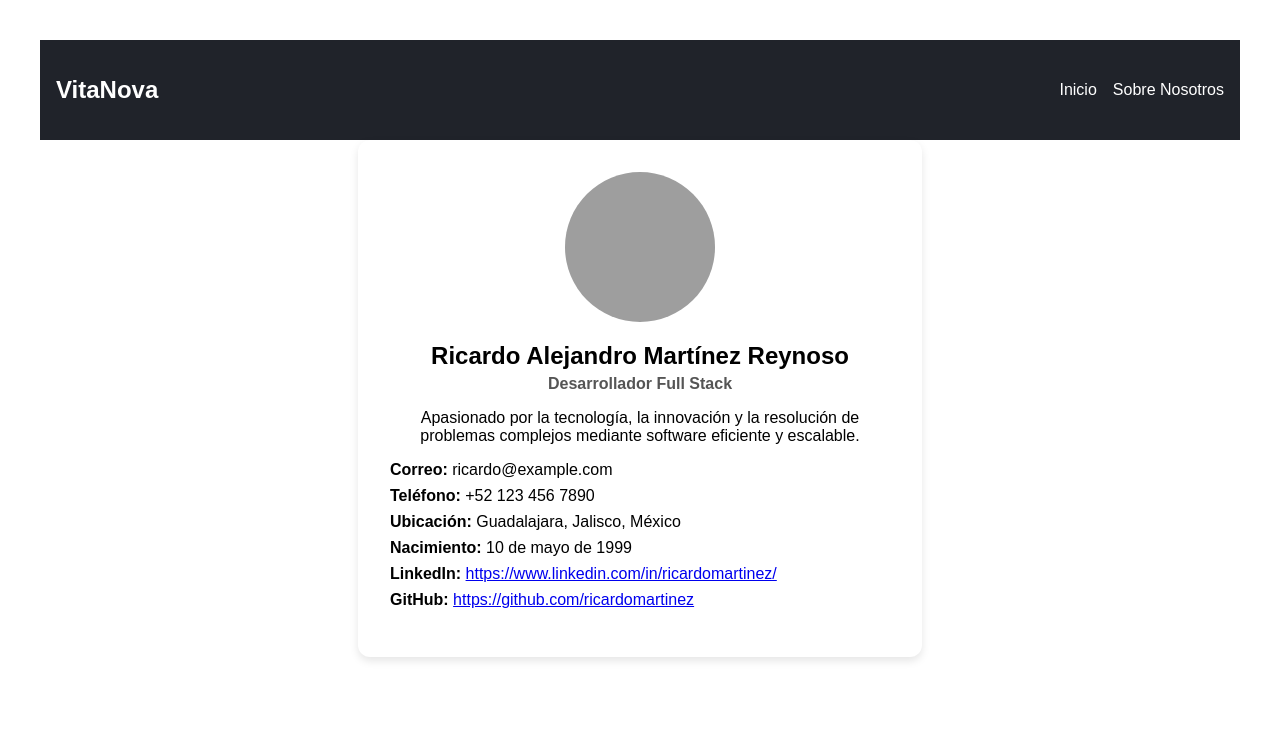
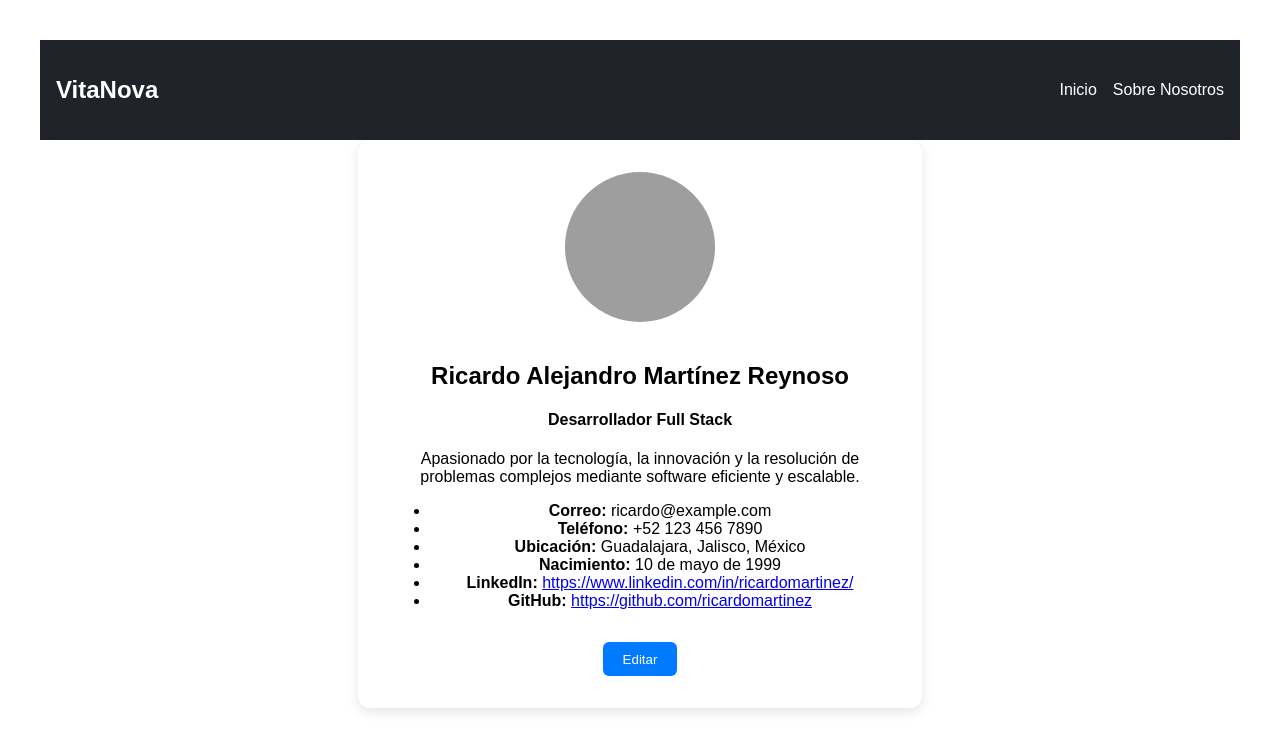
Before and after one commit to KruseCyrux/VitaNova, a React (Vite) app: page / in a window 1280 px wide. Shown: the top 750 px of the page. Built offline with nearby package versions, Linux system fonts and the light colour scheme; grey boxes are pictures that could not be loaded; the HTML template or start-up script is replaced by a standard one.

Commit message:
Segunda Versión - Perfil Editable en Tiempo Real

```diff
--- a/src/components/ProfileCard.jsx
+++ b/src/components/ProfileCard.jsx
@@ -1,26 +1,128 @@
-import personalData from '../data/personalData';
+import { useState, useEffect } from 'react';
+import personalDataDefault from '../data/personalData';
 import styles from '../styles/ProfileCard.module.css';
+import { loadData, saveData } from '../utils/storage';
 
 export default function ProfileCard() {
-  const {
-    nombre, titulo, resumen, correo, telefono,
-    ubicacion, nacimiento, linkedin, github, imagen
-  } = personalData;
+  const [editing, setEditing] = useState(false);
+  const [personalData, setPersonalData] = useState(personalDataDefault);
+
+  useEffect(() => {
+    const saved = loadData('personalData', personalDataDefault);
+    setPersonalData(saved);
+  }, []);
+
+  const handleChange = (e) => {
+    const { name, value } = e.target;
+    setPersonalData(prev => ({ ...prev, [name]: value }));
+  };
+
+  const handleSave = () => {
+    saveData('personalData', personalData);
+    setEditing(false);
+  };
 
   return (
     <div className={styles.card}>
-      <img src={imagen} alt="Foto de perfil" className={styles.foto} />
-      <h2>{nombre}</h2>
-      <h4>{titulo}</h4>
-      <p>{resumen}</p>
-      <ul>
-        <li><strong>Correo:</strong> {correo}</li>
-        <li><strong>Teléfono:</strong> {telefono}</li>
-        <li><strong>Ubicación:</strong> {ubicacion}</li>
-        <li><strong>Nacimiento:</strong> {nacimiento}</li>
-        <li><strong>LinkedIn:</strong> <a href={linkedin} target="_blank">{linkedin}</a></li>
-        <li><strong>GitHub:</strong> <a href={github} target="_blank">{github}</a></li>
-      </ul>
+      <img
+        src={personalData.imagen}
+        alt="Foto de perfil"
+        className={styles.foto}
+      />
+
+      {editing ? (
+        <>
+          <input
+            type="text"
+            name="nombre"
+            value={personalData.nombre}
+            onChange={handleChange}
+            className={styles.input}
+          />
+          <input
+            type="text"
+            name="titulo"
+            value={personalData.titulo}
+            onChange={handleChange}
+            className={styles.input}
+          />
+          <textarea
+            name="resumen"
+            value={personalData.resumen}
+            onChange={handleChange}
+            className={styles.textarea}
+          />
+          <input
+            type="email"
+            name="correo"
+            value={personalData.correo}
+            onChange={handleChange}
+            className={styles.input}
+          />
+          <input
+            type="text"
+            name="telefono"
+            value={personalData.telefono}
+            onChange={handleChange}
+            className={styles.input}
+          />
+          <input
+            type="text"
+            name="ubicacion"
+            value={personalData.ubicacion}
+            onChange={handleChange}
+            className={styles.input}
+          />
+          <input
+            type="date"
+            name="nacimiento"
+            value={personalData.nacimiento}
+            onChange={handleChange}
+            className={styles.input}
+          />
+          <input
+            type="url"
+            name="linkedin"
+            value={personalData.linkedin}
+            onChange={handleChange}
+            className={styles.input}
+          />
+          <input
+            type="url"
+            name="github"
+            value={personalData.github}
+            onChange={handleChange}
+            className={styles.input}
+          />
+          <input
+            type="url"
+            name="imagen"
+            value={personalData.imagen}
+            onChange={handleChange}
+            className={styles.input}
+          />
+          <button onClick={handleSave} className={styles.botonGuardar}>
+            Guardar cambios
+          </button>
+        </>
+      ) : (
+        <>
+          <h2>{personalData.nombre}</h2>
+          <h4>{personalData.titulo}</h4>
+          <p>{personalData.resumen}</p>
+          <ul>
+            <li><strong>Correo:</strong> {personalData.correo}</li>
+            <li><strong>Teléfono:</strong> {personalData.telefono}</li>
+            <li><strong>Ubicación:</strong> {personalData.ubicacion}</li>
+            <li><strong>Nacimiento:</strong> {personalData.nacimiento}</li>
+            <li><strong>LinkedIn:</strong> <a href={personalData.linkedin} target="_blank">{personalData.linkedin}</a></li>
+            <li><strong>GitHub:</strong> <a href={personalData.github} target="_blank">{personalData.github}</a></li>
+          </ul>
+          <button onClick={() => setEditing(true)} className={styles.botonEditar}>
+            Editar
+          </button>
+        </>
+      )}
     </div>
   );
 }
--- a/src/styles/ProfileCard.module.css
+++ b/src/styles/ProfileCard.module.css
@@ -2,7 +2,7 @@
   background-color: #ffffff;
   padding: 2rem;
   border-radius: 12px;
-  box-shadow: 0 4px 8px rgba(0, 0, 0, 0.1);
+  box-shadow: 0 4px 12px rgba(0, 0, 0, 0.1);
   text-align: center;
   max-width: 500px;
   margin: auto;
@@ -16,22 +16,34 @@
   margin-bottom: 1rem;
 }
 
-h2 {
-  margin: 0;
-  font-size: 1.5rem;
+.input,
+.textarea {
+  display: block;
+  width: 100%;
+  margin: 0.4rem 0;
+  padding: 0.6rem;
+  font-size: 1rem;
+  border-radius: 6px;
+  border: 1px solid #ccc;
 }
 
-h4 {
-  color: #555;
-  margin: 0.3rem 0;
+.textarea {
+  resize: vertical;
+  height: 80px;
 }
 
-ul {
-  text-align: left;
-  padding-left: 0;
-  list-style: none;
+.botonEditar,
+.botonGuardar {
+  margin-top: 1rem;
+  background-color: #007bff;
+  color: white;
+  padding: 0.6rem 1.2rem;
+  border: none;
+  border-radius: 6px;
+  cursor: pointer;
 }
 
-li {
-  margin: 0.5rem 0;
+.botonEditar:hover,
+.botonGuardar:hover {
+  background-color: #0056b3;
 }
--- /dev/null
+++ b/src/utils/storage.js
@@ -0,0 +1,8 @@
+export const loadData = (key, fallback) => {
+    const stored = localStorage.getItem(key);
+    return stored ? JSON.parse(stored) : fallback;
+};
+
+export const saveData = (key, data) => {
+    localStorage.setItem(key, JSON.stringify(data));
+};
```
